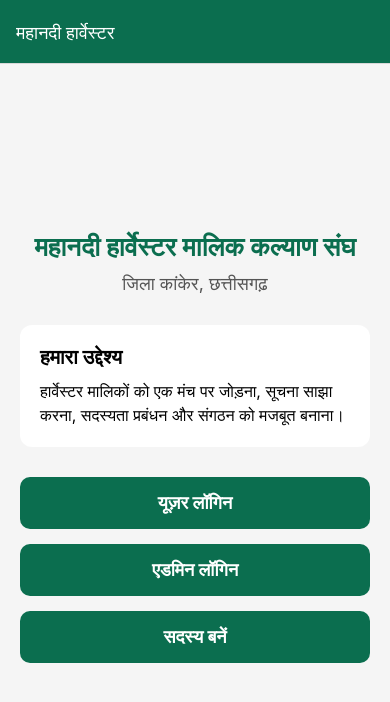
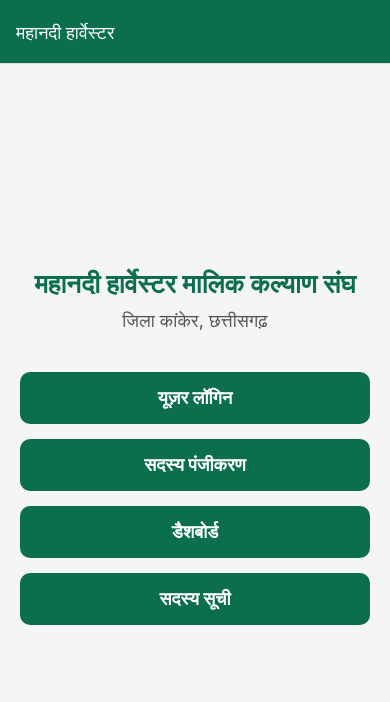
Before and after one commit to tarzankatlam206-hub/Mahanadi-harvester-union-, a React Native app: screen /Home in a window 390 px wide. Shown: the top 702 px of the page. Built offline with nearby package versions, Linux system fonts and the light colour scheme.

Commit message:
Update HomeScreen.tsx

```diff
--- a/screens/HomeScreen.tsx
+++ b/screens/HomeScreen.tsx
@@ -1,7 +1,10 @@
 import React from "react";
 import { View, Text, StyleSheet, TouchableOpacity, ScrollView } from "react-native";
+import { useNavigation } from "@react-navigation/native";
 
 export default function HomeScreen() {
+  const navigation = useNavigation<any>();
+
   return (
     <ScrollView contentContainerStyle={styles.container}>
       <Text style={styles.title}>
@@ -12,24 +15,32 @@ export default function HomeScreen() {
         जिला कांकेर, छत्तीसगढ़
       </Text>
 
-      <View style={styles.card}>
-        <Text style={styles.cardTitle}>हमारा उद्देश्य</Text>
-        <Text style={styles.cardText}>
-          हार्वेस्टर मालिकों को एक मंच पर जोड़ना, सूचना साझा करना,
-          सदस्यता प्रबंधन और संगठन को मजबूत बनाना।
-        </Text>
-      </View>
-
-      <TouchableOpacity style={styles.button}>
+      <TouchableOpacity
+        style={styles.button}
+        onPress={() => navigation.navigate("Login")}
+      >
         <Text style={styles.buttonText}>यूज़र लॉगिन</Text>
       </TouchableOpacity>
 
-      <TouchableOpacity style={styles.button}>
-        <Text style={styles.buttonText}>एडमिन लॉगिन</Text>
+      <TouchableOpacity
+        style={styles.button}
+        onPress={() => navigation.navigate("Register")}
+      >
+        <Text style={styles.buttonText}>सदस्य पंजीकरण</Text>
       </TouchableOpacity>
 
-      <TouchableOpacity style={styles.button}>
-        <Text style={styles.buttonText}>सदस्य बनें</Text>
+      <TouchableOpacity
+        style={styles.button}
+        onPress={() => navigation.navigate("Dashboard")}
+      >
+        <Text style={styles.buttonText}>डैशबोर्ड</Text>
+      </TouchableOpacity>
+
+      <TouchableOpacity
+        style={styles.button}
+        onPress={() => navigation.navigate("Members")}
+      >
+        <Text style={styles.buttonText}>सदस्य सूची</Text>
       </TouchableOpacity>
     </ScrollView>
   );
@@ -38,38 +49,22 @@ export default function HomeScreen() {
 const styles = StyleSheet.create({
   container: {
     flexGrow: 1,
+    justifyContent: "center",
+    padding: 20,
     backgroundColor: "#F5F5F5",
-    padding: 20,
-    justifyContent: "center",
   },
   title: {
     fontSize: 26,
     fontWeight: "bold",
+    textAlign: "center",
     color: "#0B6E4F",
-    textAlign: "center",
     marginBottom: 10,
   },
   subtitle: {
     fontSize: 18,
     textAlign: "center",
-    marginBottom: 30,
+    marginBottom: 40,
     color: "#555",
-  },
-  card: {
-    backgroundColor: "#FFFFFF",
-    padding: 20,
-    borderRadius: 12,
-    marginBottom: 30,
-    elevation: 3,
-  },
-  cardTitle: {
-    fontSize: 20,
-    fontWeight: "bold",
-    marginBottom: 10,
-  },
-  cardText: {
-    fontSize: 16,
-    lineHeight: 24,
   },
   button: {
     backgroundColor: "#0B6E4F",
@@ -78,7 +73,7 @@ const styles = StyleSheet.create({
     marginBottom: 15,
   },
   buttonText: {
-    color: "#FFFFFF",
+    color: "#FFF",
     textAlign: "center",
     fontSize: 18,
     fontWeight: "bold",
```
